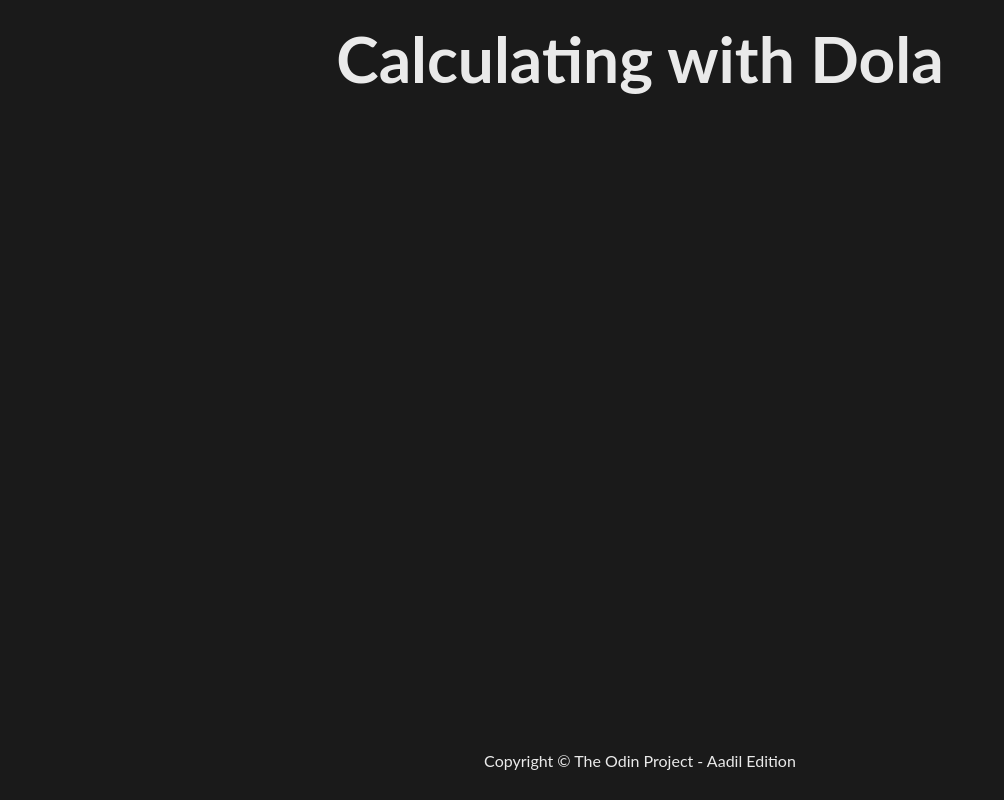
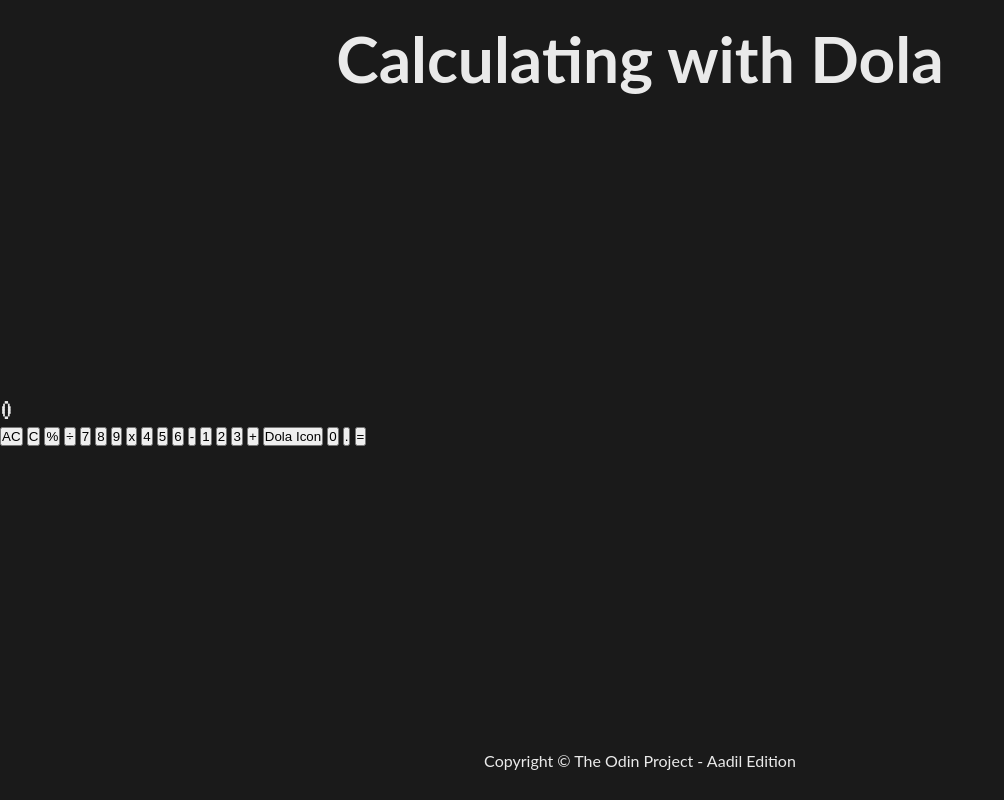
Before and after one commit to Ya-dola/odin-calculator, a plain HTML site: page index.html in a window 1280 px wide. Shown: the whole page, without its empty margins (0-1004 px from the left). Drawn offline with Linux system fonts and the light colour scheme.

Commit message:
Added Base HTML Layout

```diff
--- a/index.html
+++ b/index.html
@@ -12,6 +12,39 @@
             Calculating with Dola
         </h1>
 
+        <div class="calculator">
+            <div class="calcDisplay">
+                <div class="prevCalculation"></div>
+                <div class="currCalculation">0</div>
+            </div>
+            <div class="btnsGrid">
+                <button>AC</button>
+                <button>C</button>
+                <button>%</button>
+                <button>÷</button>
+
+                <button>7</button>
+                <button>8</button>
+                <button>9</button>
+                <button>x</button>
+
+                <button>4</button>
+                <button>5</button>
+                <button>6</button>
+                <button>-</button>
+
+                <button>1</button>
+                <button>2</button>
+                <button>3</button>
+                <button>+</button>
+
+                <button>Dola Icon</button>
+                <button>0</button>
+                <button>.</button>
+                <button>=</button>
+            </div>
+        </div>
+
         <div class="footer" data-number>
             <div>
                 Copyright &copy; The Odin Project - Aadil Edition
--- a/style.css
+++ b/style.css
@@ -13,6 +13,7 @@
     --txt-btn: #333;
     --txt-result: #406094;
     --size-heading: 64px;
+    --size-display: 32px;
     --size-button: 20px;
     --size-info: 22px;
 }
@@ -51,6 +52,7 @@ body {
 
 .calcDisplay {
     font-family: VT323, monospace;
+    font-size: var(--size-display);
 }
 
 .footer {
```
